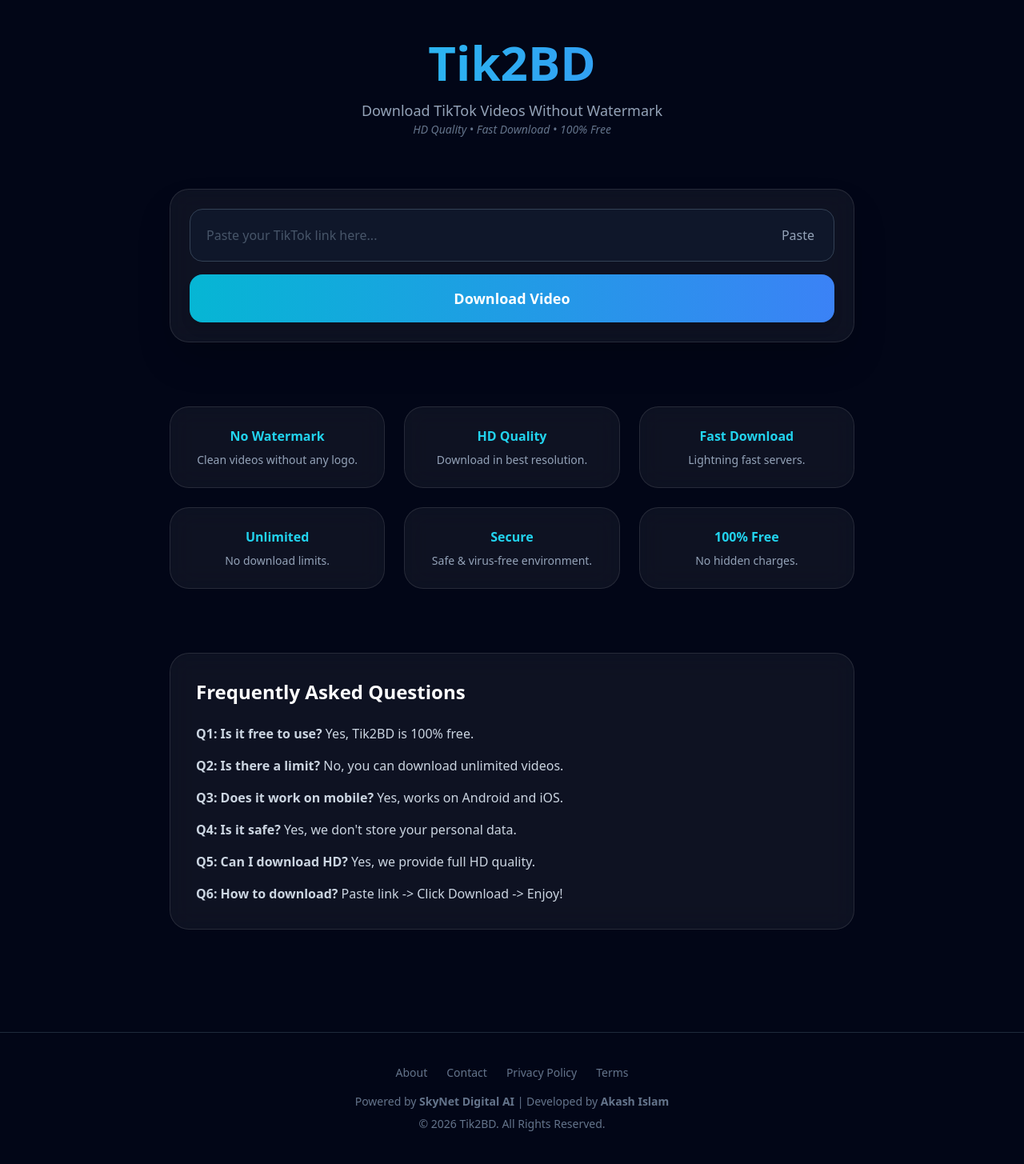
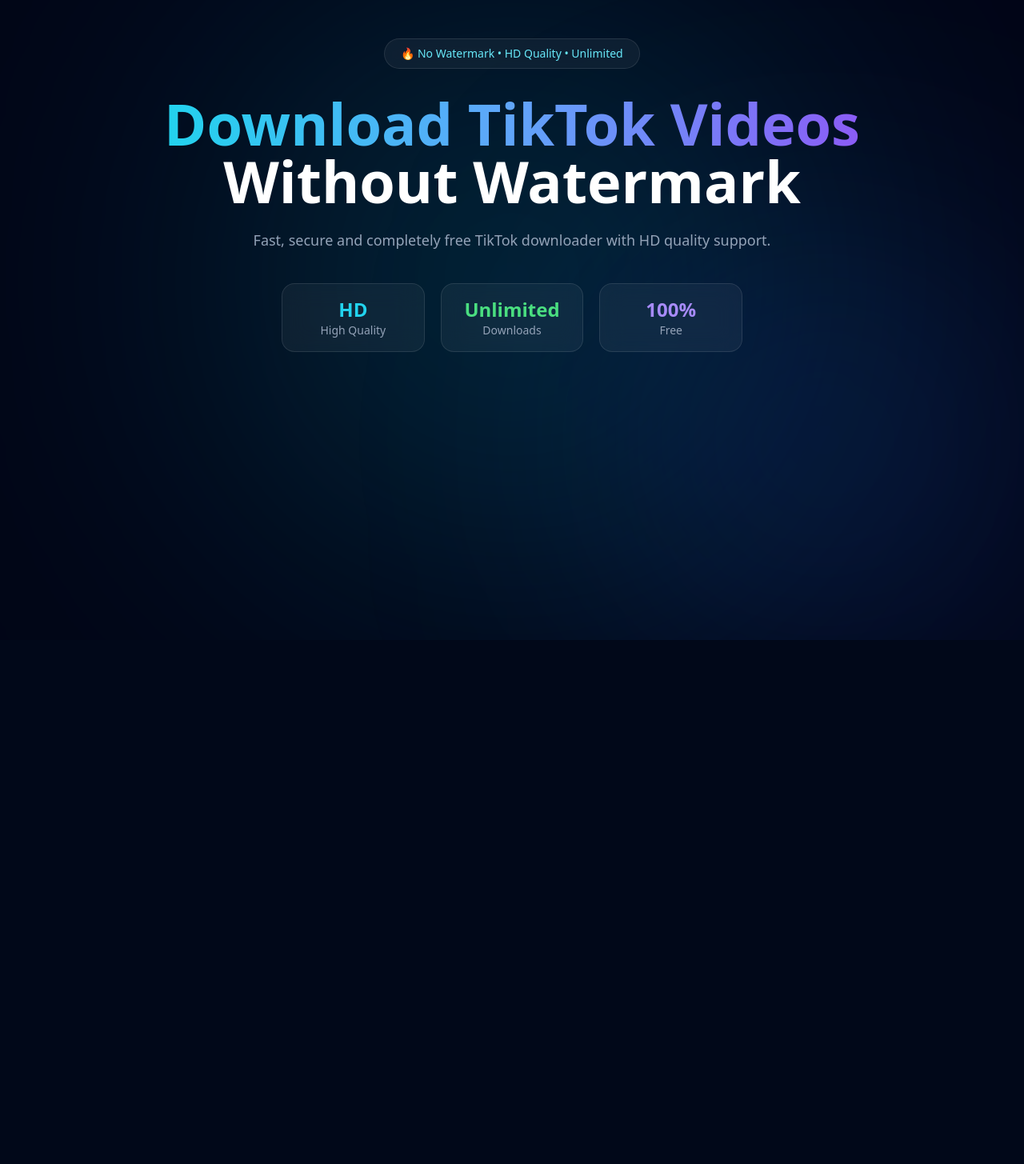
Before and after one commit to akash00785/Tik2BD-Pro-, a Flask app: page / in a window 1280 px wide. Shown: the whole page at 80% size. After the commit the page ends 800 px from the top, so only its background shows below. Run offline with Flask 3, Linux system fonts and the light colour scheme; some libraries are stand-ins or nearby versions.

Commit message:
Update index.html

```diff
--- a/templates/index.html
+++ b/templates/index.html
@@ -1,85 +1,172 @@
 <!DOCTYPE html>
 <html lang="en">
 <head>
+
 <meta charset="UTF-8">
-    <meta name="viewport" content="width=device-width, initial-scale=1.0">
-    <title>Tik2BD | Download TikTok Videos Without Watermark - HD Quality</title>
 
-    <meta name="description" content="Download TikTok videos without watermark in HD quality. Fast, free, and secure TikTok downloader. Powered by SkyNet Digital AI.">
-    <meta name="keywords" content="TikTok Downloader, Download TikTok No Watermark, HD TikTok Video, Tik2BD, TikTok Video Saver">
+<meta name="viewport" content="width=device-width, initial-scale=1, viewport-fit=cover">
+
+<title>Tik2BD | Download TikTok Videos Without Watermark in HD</title>
+
+<meta name="description" content="Download TikTok videos without watermark in HD quality for free. Fast, secure, unlimited TikTok downloader.">
+
+<meta name="keywords" content="TikTok Downloader, TikTok HD Downloader, Download TikTok Without Watermark, Tik2BD, SnapTik Alternative">
+
+<meta name="author" content="Akash Islam">
+
+<meta name="robots" content="index, follow">
+
+<meta name="theme-color" content="#0f172a">
+
 <link rel="canonical" href="https://yourdomain.com/">
 
-    <meta property="og:title" content="Tik2BD - TikTok Video Downloader">
-    <meta property="og:description" content="Download your favorite TikTok videos in HD without watermark.">
+<link rel="icon" type="image/png" href="{{ url_for('static', filename='favicon.png') }}">
+
+<meta property="og:title" content="Tik2BD - Download TikTok Videos Without Watermark">
+
+<meta property="og:description" content="Download TikTok videos in HD quality without watermark.">
+
 <meta property="og:type" content="website">
+
+<meta property="og:image" content="{{ url_for('static', filename='og-image.png') }}">
+
 <meta name="twitter:card" content="summary_large_image">
 
+<meta name="twitter:title" content="Tik2BD">
+
+<meta name="twitter:description" content="Professional TikTok Downloader">
+
 <script src="https://cdn.tailwindcss.com"></script>
+
+<link rel="preconnect" href="https://fonts.googleapis.com">
+
+<link rel="preconnect" href="https://fonts.gstatic.com" crossorigin>
+
+<link href="https://fonts.googleapis.com/css2?family=Inter:wght@400;500;600;700;800&display=swap" rel="stylesheet">
+
 <link rel="stylesheet" href="{{ url_for('static', filename='style.css') }}">
 
 <script type="application/ld+json">
 {
-      "@context": "https://schema.org",
-      "@type": "WebApplication",
-      "name": "Tik2BD",
-      "description": "Professional TikTok Video Downloader",
-      "applicationCategory": "MultimediaApplication"
+ "@context":"https://schema.org",
+ "@type":"WebApplication",
+ "name":"Tik2BD",
+ "applicationCategory":"MultimediaApplication",
+ "operatingSystem":"Any",
+ "description":"Professional TikTok Downloader"
 }
 </script>
+
 </head>
-<body class="bg-slate-950 text-white min-h-screen">
 
-    <main class="max-w-4xl mx-auto px-5 py-12">
-        <header class="text-center mb-16">
-            <h1 class="text-5xl md:text-6xl font-extrabold bg-gradient-to-r from-cyan-400 to-blue-500 bg-clip-text text-transparent">Tik2BD</h1>
-            <p class="text-slate-400 mt-4 text-lg">Download TikTok Videos Without Watermark</p>
-            <p class="text-slate-500 text-sm italic">HD Quality • Fast Download • 100% Free</p>
-        </header>
+<body class="bg-slate-950 text-white min-h-screen overflow-x-hidden">
 
-        <div class="glass rounded-3xl p-6 shadow-2xl">
-            <div class="relative flex items-center bg-slate-900 rounded-2xl p-2 border border-slate-700 focus-within:border-cyan-500 transition">
-                <input id="urlInput" class="flex-1 bg-transparent p-3 outline-none text-white placeholder:text-slate-600" placeholder="Paste your TikTok link here...">
-                <button onclick="pasteLink()" class="px-4 text-slate-400 hover:text-cyan-400 font-medium">Paste</button>
-                <button id="clearBtn" onclick="clearInput()" class="hidden px-4 text-red-400 font-medium">Clear</button>
-            </div>
-            <button id="downloadBtn" onclick="processDownload()" class="w-full mt-4 btn-gradient py-4 rounded-2xl font-bold text-lg hover:scale-[1.01] transition shadow-lg">Download Video</button>
+<div class="fixed inset-0 -z-10">
+
+<div class="absolute top-0 left-1/2 -translate-x-1/2 w-[700px] h-[700px] bg-cyan-500/20 blur-[180px] rounded-full"></div>
+
+<div class="absolute bottom-0 right-0 w-[500px] h-[500px] bg-blue-600/20 blur-[150px] rounded-full"></div>
+
 </div>
 
-        <div id="resultArea" class="mt-8"></div>
+<div id="loadingOverlay" class="hidden fixed inset-0 bg-black/70 backdrop-blur-sm z-50 flex items-center justify-center">
 
-        <section class="mt-20 grid grid-cols-1 md:grid-cols-3 gap-6">
-            <div class="glass p-6 text-center"><h3 class="font-bold text-cyan-400 mb-2">No Watermark</h3><p class="text-slate-400 text-sm">Clean videos without any logo.</p></div>
-            <div class="glass p-6 text-center"><h3 class="font-bold text-cyan-400 mb-2">HD Quality</h3><p class="text-slate-400 text-sm">Download in best resolution.</p></div>
-            <div class="glass p-6 text-center"><h3 class="font-bold text-cyan-400 mb-2">Fast Download</h3><p class="text-slate-400 text-sm">Lightning fast servers.</p></div>
-            <div class="glass p-6 text-center"><h3 class="font-bold text-cyan-400 mb-2">Unlimited</h3><p class="text-slate-400 text-sm">No download limits.</p></div>
-            <div class="glass p-6 text-center"><h3 class="font-bold text-cyan-400 mb-2">Secure</h3><p class="text-slate-400 text-sm">Safe & virus-free environment.</p></div>
-            <div class="glass p-6 text-center"><h3 class="font-bold text-cyan-400 mb-2">100% Free</h3><p class="text-slate-400 text-sm">No hidden charges.</p></div>
-        </section>
+<div class="glass rounded-3xl p-8 text-center">
 
-        <section class="mt-20 glass p-8">
-            <h2 class="text-2xl font-bold mb-6">Frequently Asked Questions</h2>
-            <div class="space-y-4 text-slate-300">
-                <p><strong>Q1: Is it free to use?</strong> Yes, Tik2BD is 100% free.</p>
-                <p><strong>Q2: Is there a limit?</strong> No, you can download unlimited videos.</p>
-                <p><strong>Q3: Does it work on mobile?</strong> Yes, works on Android and iOS.</p>
-                <p><strong>Q4: Is it safe?</strong> Yes, we don't store your personal data.</p>
-                <p><strong>Q5: Can I download HD?</strong> Yes, we provide full HD quality.</p>
-                <p><strong>Q6: How to download?</strong> Paste link -> Click Download -> Enjoy!</p>
+<div class="loader mx-auto mb-4"></div>
+
+<h2 class="text-xl font-bold">Processing...</h2>
+
+<p class="text-slate-400 mt-2">
+Please wait while we prepare your download.
+</p>
+
 </div>
-        </section>
-    </main>
 
-    <footer class="border-t border-slate-800 mt-20 py-10 text-center text-slate-500 text-sm">
-        <div class="flex justify-center gap-6 mb-4">
-            <a href="#" class="hover:text-cyan-400">About</a>
-            <a href="#" class="hover:text-cyan-400">Contact</a>
-            <a href="#" class="hover:text-cyan-400">Privacy Policy</a>
-            <a href="#" class="hover:text-cyan-400">Terms</a>
 </div>
-        <p>Powered by <strong>SkyNet Digital AI</strong> | Developed by <strong>Akash Islam</strong></p>
-        <p class="mt-2">&copy; 2026 Tik2BD. All Rights Reserved.</p>
-    </footer>
 
-    <script src="{{ url_for('static', filename='main.js') }}"></script>
-</body>
-</html>
+<div id="toast" class="hidden fixed top-5 left-1/2 -translate-x-1/2 z-50 glass px-6 py-3 rounded-full font-semibold"></div>
+
+<main class="max-w-6xl mx-auto px-5 py-12">
+
+<header class="text-center">
+
+<div class="inline-flex items-center gap-2 glass rounded-full px-5 py-2 text-cyan-300 text-sm">
+
+🔥 No Watermark • HD Quality • Unlimited
+
+</div>
+
+<h1 class="mt-8 text-5xl md:text-7xl font-extrabold leading-tight">
+
+<span class="bg-gradient-to-r from-cyan-400 via-blue-400 to-violet-500 bg-clip-text text-transparent">
+
+Download TikTok Videos
+
+</span>
+
+<br>
+
+<span class="text-white">
+
+Without Watermark
+
+</span>
+
+</h1>
+
+<p class="mt-6 text-slate-400 text-lg max-w-2xl mx-auto">
+
+Fast, secure and completely free TikTok downloader with HD quality support.
+
+</p>
+
+<div class="mt-10 grid grid-cols-3 gap-5 max-w-xl mx-auto">
+
+<div class="glass rounded-2xl p-4">
+
+<h3 class="text-2xl font-bold text-cyan-400">
+HD
+</h3>
+
+<p class="text-slate-400 text-sm">
+High Quality
+</p>
+
+</div>
+
+<div class="glass rounded-2xl p-4">
+
+<h3 class="text-2xl font-bold text-green-400">
+
+Unlimited
+
+</h3>
+
+<p class="text-slate-400 text-sm">
+
+Downloads
+
+</p>
+
+</div>
+
+<div class="glass rounded-2xl p-4">
+
+<h3 class="text-2xl font-bold text-violet-400">
+
+100%
+
+</h3>
+
+<p class="text-slate-400 text-sm">
+
+Free
+
+</p>
+
+</div>
+
+</div>
+
+</header>
```
Lines whose indentation alone changed are shown as unchanged.
